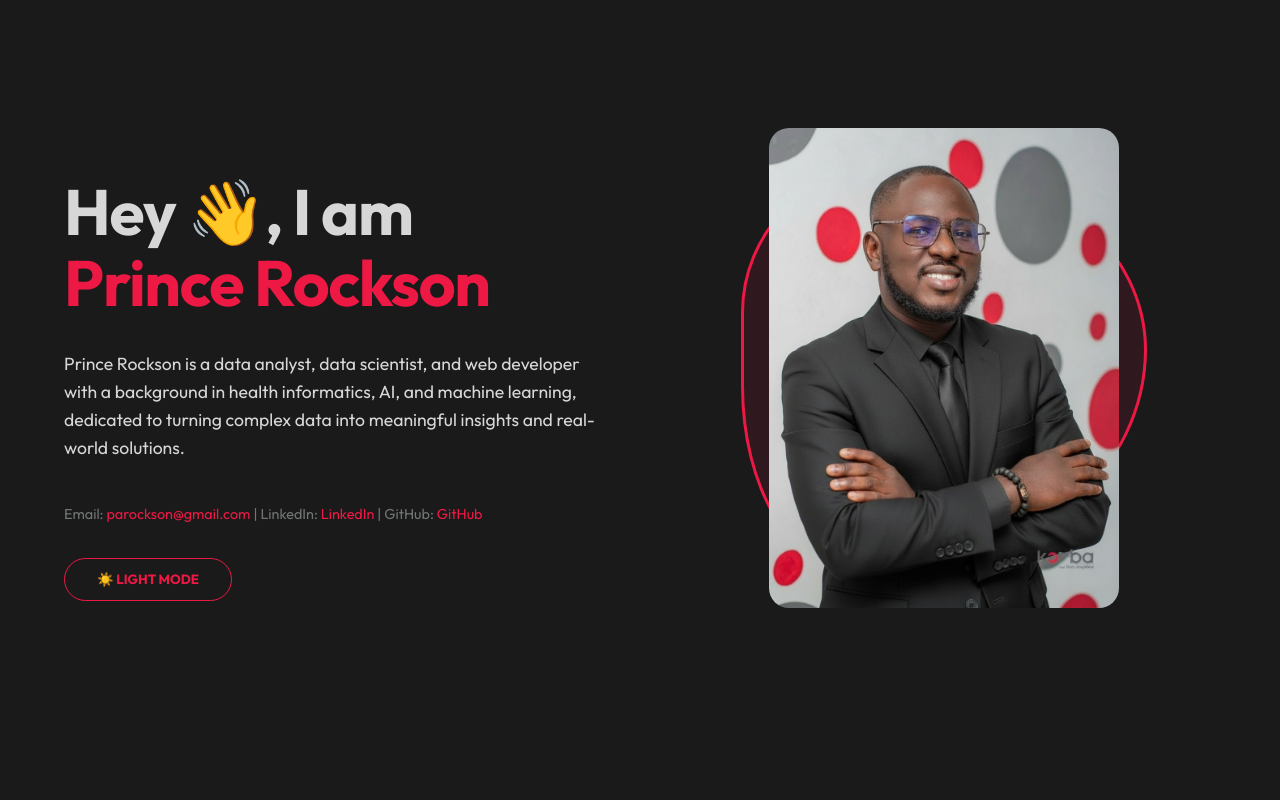
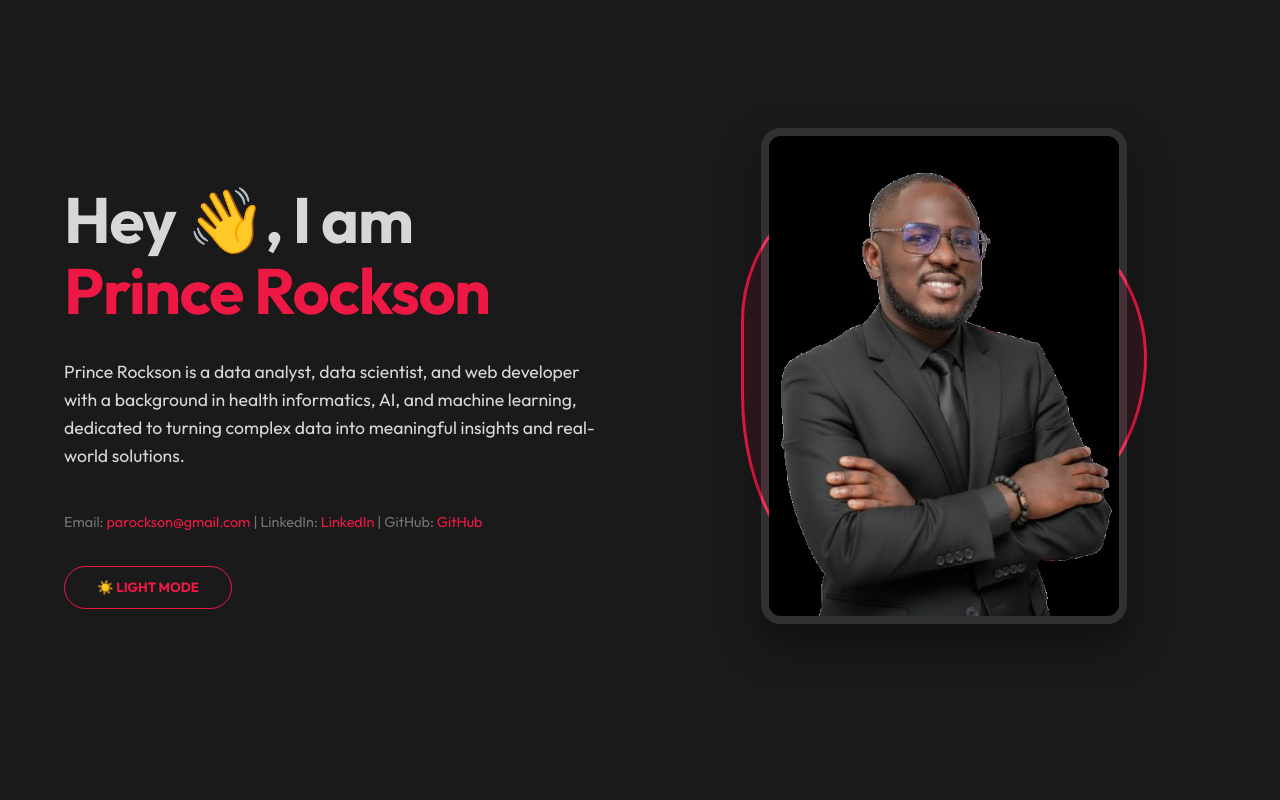
Before and after one commit to parockson/my-portfolio, a React (Create React App) app: page / in a window 1280 px wide. Shown: the top 800 px of the page. Built offline with nearby package versions, Linux system fonts and the light colour scheme; no server answers; a web font is replaced by a local one.

Commit message:
style: add framed border to hero image to handle white background

```diff
--- a/src/styles/_header.scss
+++ b/src/styles/_header.scss
@@ -88,6 +88,8 @@
       border-radius: 20px;
       filter: none;
       mix-blend-mode: normal;
+      border: 8px solid rgba(255, 255, 255, 0.1);
+      box-shadow: 0 20px 40px rgba(0, 0, 0, 0.4);
 
       @include responsive(mobile) {
         width: 250px;
```
Also changed, not shown: src/assets/main-pic.jpg.
